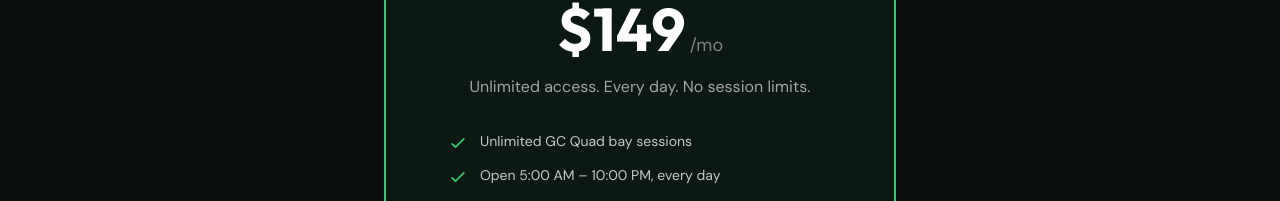
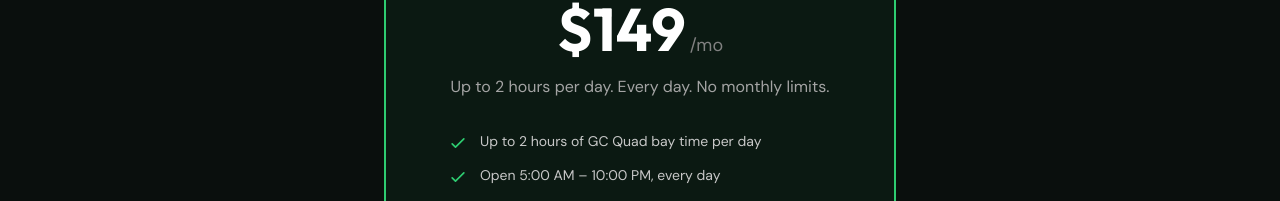
Before and after one commit to TheBerg/game-plan, a Next.js app: page /game-plan/memberships in a window 1280 px wide. Shown: the part 585-786 px from the top of the page. Built offline with nearby package versions, Linux system fonts and the light colour scheme.

Commit message:
Add 2 hours per day cap to membership
Co-Authored-By: Claude Opus 4.6 (1M context) <noreply@anthropic.com>

```diff
--- a/src/app/memberships/page.tsx
+++ b/src/app/memberships/page.tsx
@@ -9,7 +9,7 @@ const membership = {
   price: "$149",
   period: "/mo",
   features: [
-    "Unlimited GC Quad bay sessions",
+    "Up to 2 hours of GC Quad bay time per day",
     "Open 5:00 AM – 10:00 PM, every day",
     "Full launch monitor data",
     "Premium range balls included",
@@ -78,7 +78,7 @@ export default function MembershipsPage() {
                 </span>
               </div>
               <p className="text-brand-gray-300 mt-4">
-                Unlimited access. Every day. No session limits.
+                Up to 2 hours per day. Every day. No monthly limits.
               </p>
 
               <ul className="mt-8 space-y-3 text-left max-w-sm mx-auto">
--- a/src/app/page.tsx
+++ b/src/app/page.tsx
@@ -359,7 +359,7 @@ export default function Home() {
             <ServiceCard
               icon={<ChartIcon />}
               title="Practice Memberships"
-              description="Self-serve GC Quad bays open 5am to 10pm, every day. Unlimited practice with tour-level data for $149/month."
+              description="Self-serve GC Quad bays open 5am to 10pm, every day. Up to 2 hours of tour-level practice daily for $149/month."
               href="/memberships"
               delay={0.1}
             />
```
